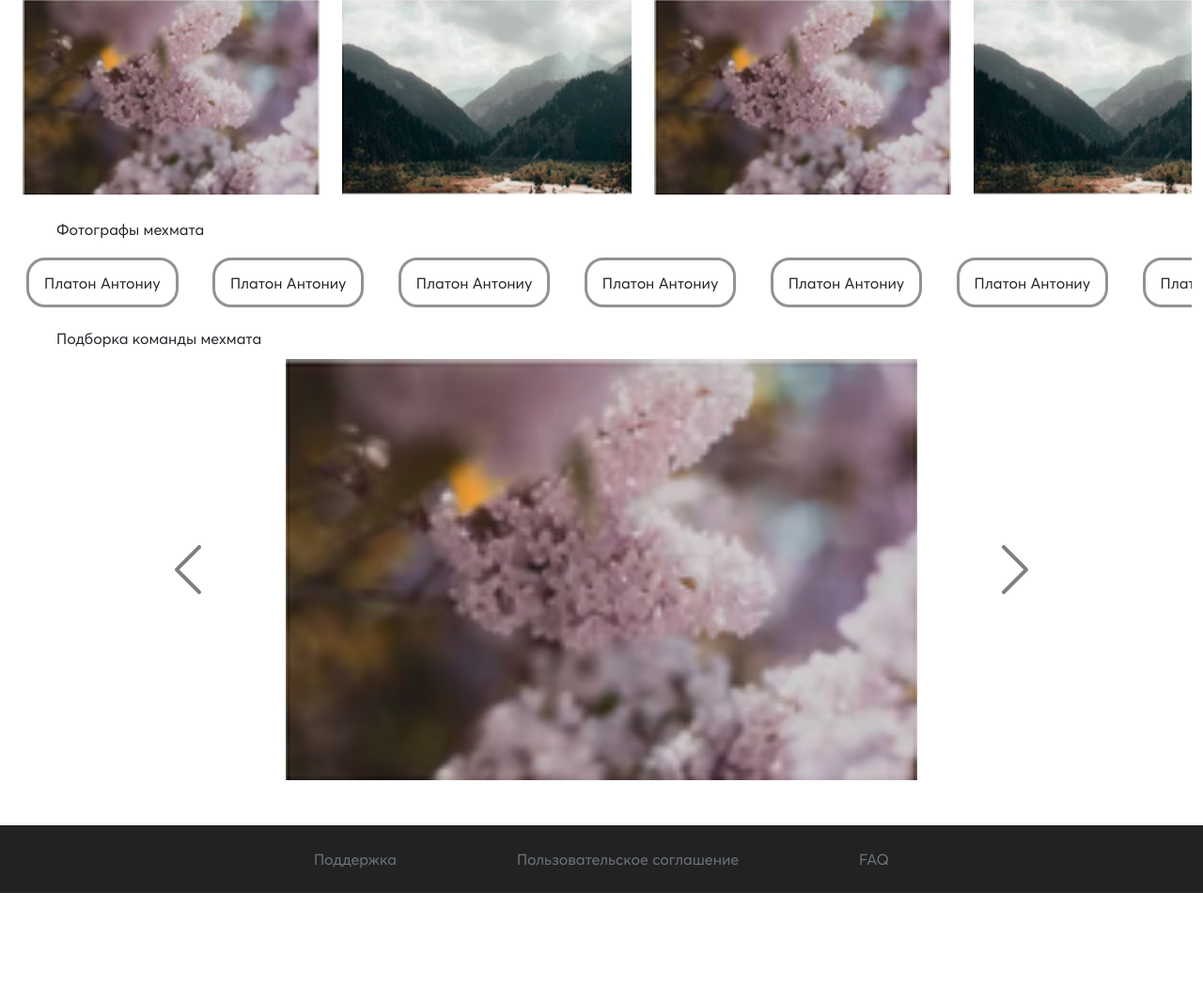
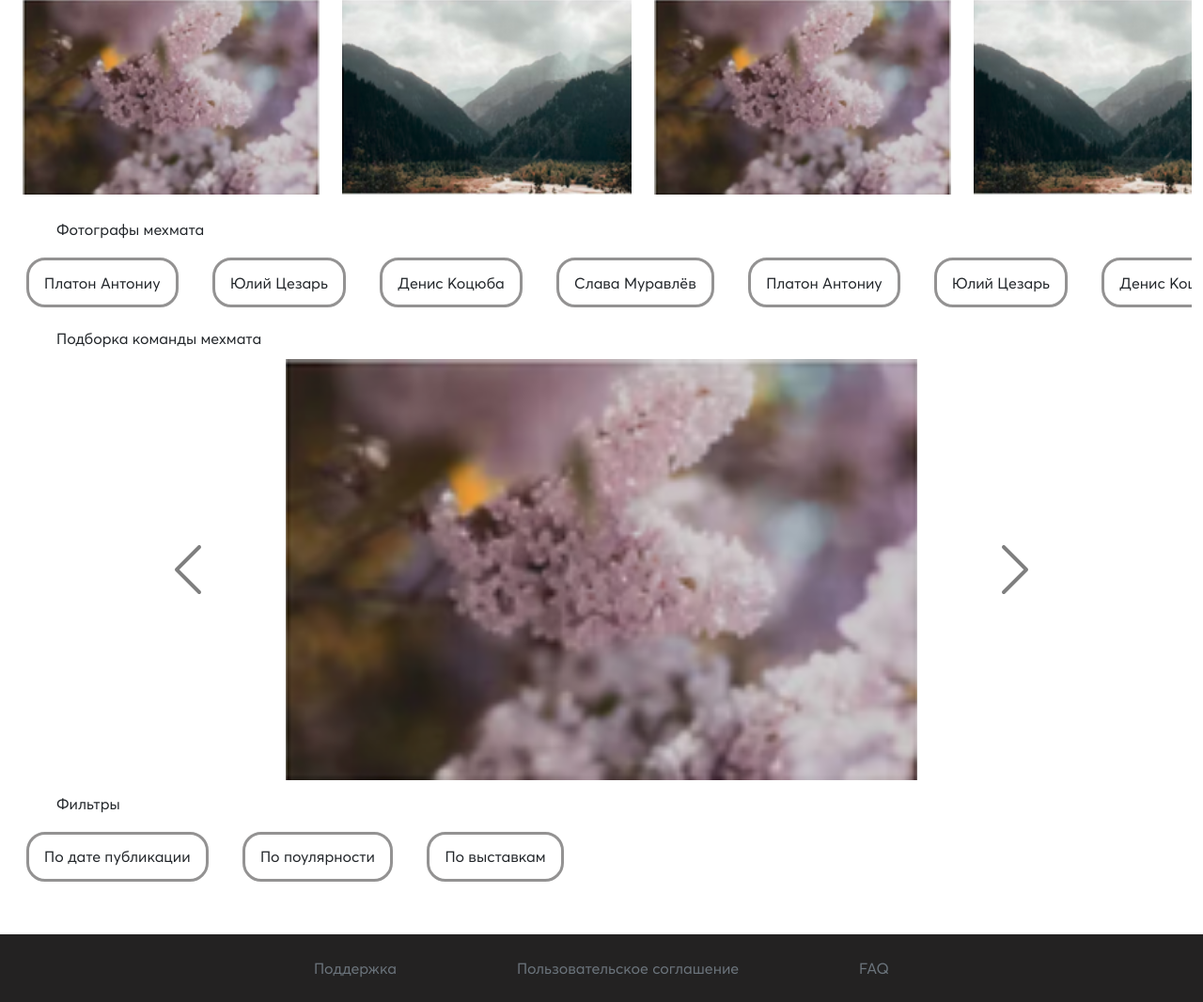
Before and after one commit to jekay23/expo, a PHP site: page / in a window 1280 px wide. Shown: the part 1142-2208 px from the top of the page at 94% size. Before the commit the page ends 2092 px from the top, so only its background shows below. Run offline with PHP 8.4, Linux system fonts and the light colour scheme.

Commit message:
T-2.5 - textSlider - Put together a textSlider controller

```diff
--- /dev/null
+++ b/App/Http/Controllers/Components/textSlider.php
@@ -0,0 +1,21 @@
+<?php
+
+namespace Expo\App\Http\Controllers\Components;
+
+class textSlider
+{
+    private static $sliderTextTypes = array(
+        'photographers' => array('Платон Антониу', 'Юлий Цезарь', 'Денис Коцюба', 'Слава Муравлёв',
+                                 'Платон Антониу', 'Юлий Цезарь', 'Денис Коцюба', 'Слава Муравлёв',
+                                 'Платон Антониу', 'Юлий Цезарь', 'Денис Коцюба', 'Слава Муравлёв'),
+        'filters' => array('По дате публикации', 'По поулярности', 'По выставкам')
+    );
+
+    public static function renderSlider($sliderText) {
+        $renderText = array();
+        if (isset(self::$sliderTextTypes[$sliderText])) {
+            $renderText = self::$sliderTextTypes[$sliderText];
+        }
+        require __DIR__ . '/../../../../Resources/Views/Components/textSlider.php';
+}
+}
--- a/Resources/Views/Components/textSlider.php
+++ b/Resources/Views/Components/textSlider.php
@@ -1,35 +1,7 @@
 <div class="scrolling-wrapper">
-    <div class="card">
-        <p>Платон Антониу</p>
-    </div>
-    <div class="card">
-        <p>Платон Антониу</p>
-    </div>
-    <div class="card">
-        <p>Платон Антониу</p>
-    </div>
-    <div class="card">
-        <p>Платон Антониу</p>
-    </div>
-    <div class="card">
-        <p>Платон Антониу</p>
-    </div>
-    <div class="card">
-        <p>Платон Антониу</p>
-    </div>
-    <div class="card">
-        <p>Платон Антониу</p>
-    </div>
-    <div class="card">
-        <p>Платон Антониу</p>
-    </div>
-    <div class="card">
-        <p>Платон Антониу</p>
-    </div>
-    <div class="card">
-        <p>Платон Антониу</p>
-    </div>
-    <div class="card">
-        <p>Платон Антониу</p>
-    </div>
+    <?php foreach ($renderText as $cardText) {?>
+        <div class="card">
+            <p><?= $cardText?></p>
+        </div>
+    <?php } ?>
 </div>
--- a/Resources/Views/frontPageTemplate.php
+++ b/Resources/Views/frontPageTemplate.php
@@ -13,10 +13,15 @@
     require 'Components/continuousSlider.php';
 
     \Expo\Resources\Views\View::renderHeader2('Фотографы мехмата');
-    require 'Components/textSlider.php';
+    $sliderText = 'photographers';
+    \Expo\App\Http\Controllers\Components\textSlider::renderSlider($sliderText);
 
     \Expo\Resources\Views\View::renderHeader2('Подборка команды мехмата');
     require 'Components/carousel.php';
+
+    \Expo\Resources\Views\View::renderHeader2('Фильтры');
+    $sliderText = 'filters';
+    \Expo\App\Http\Controllers\Components\textSlider::renderSlider($sliderText);
     ?>
 
 </main>
```
